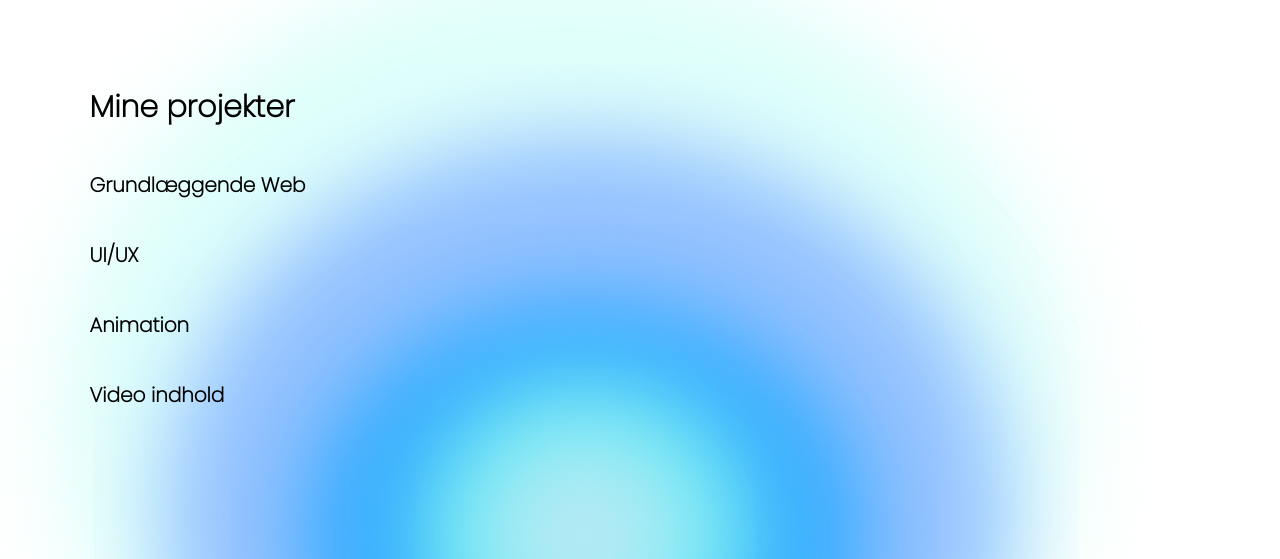
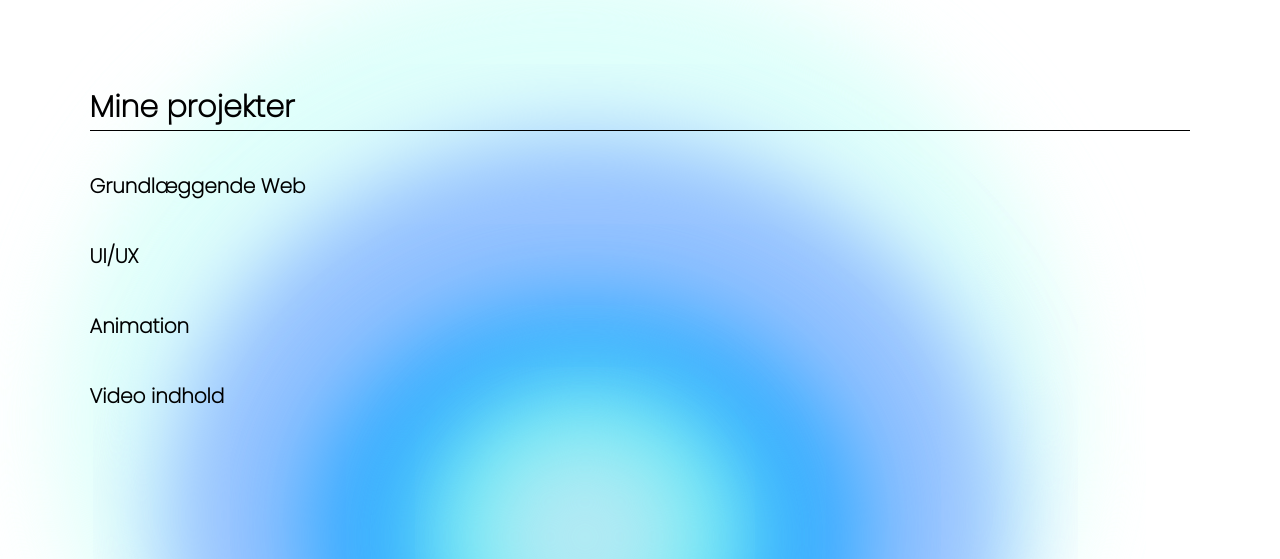
Before and after one commit to SophiaServe/eksamensprojekt, a plain HTML site: page projekter.html in a window 1280 px wide. Shown: the part 145-704 px from the top of the page. Drawn offline with nearby package versions, Linux system fonts and the light colour scheme.

Commit message:
skabelon5

```diff
--- a/projekter.html
+++ b/projekter.html
@@ -32,7 +32,9 @@
         </header>
 
         <main>
-            <h1>Mine projekter</h1>
+            <div class="projekter">
+                <h1>Mine projekter</h1>
+            </div>
 
             <h2>Grundlæggende Web</h2>
 
--- a/style.css
+++ b/style.css
@@ -82,10 +82,14 @@ h2 {
   margin-top: 10px;
 }
 
-/************* portfolie ****************/
+/************* projekter ****************/
 
 .body_img3 {
   background-image: url(img/baggrund3.webp);
+}
+
+.projekter {
+  border-bottom: 1px solid #000;
 }
 
 /************* Kontakt ****************/
```
Also changed, not shown: index.html (+2 -0 lines), mig.html (+1 -0 lines), img/billede_mig_1.webp (added), 1 other file.
